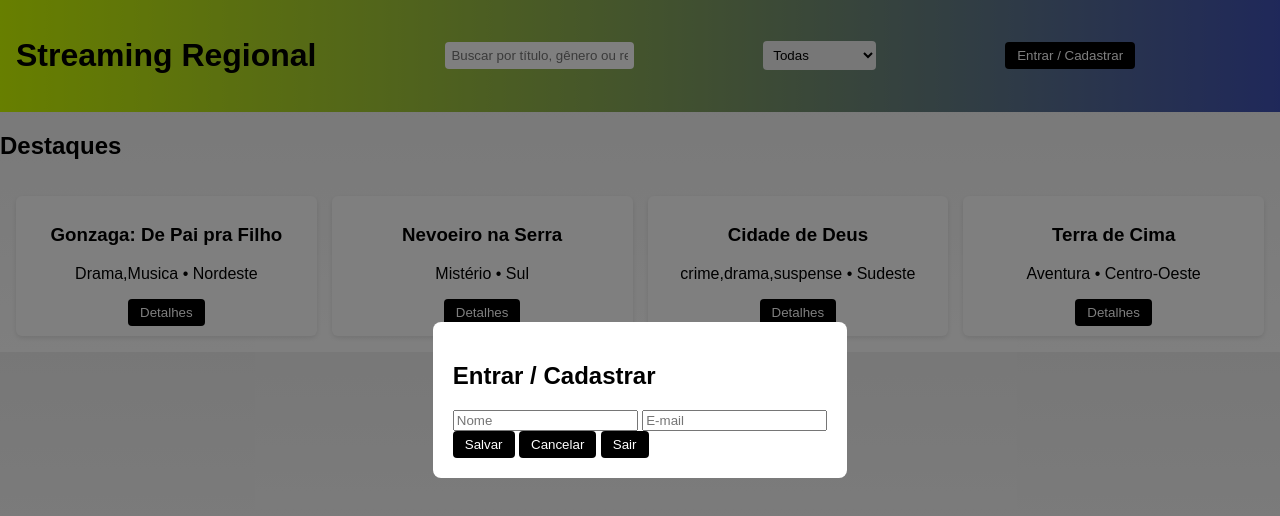
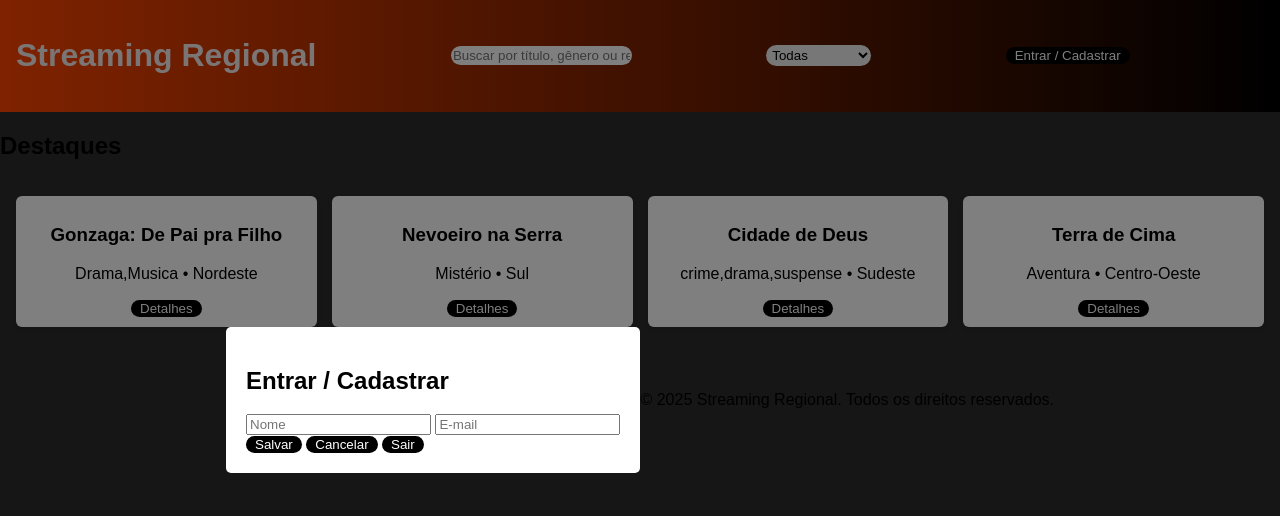
Before and after one commit to guilhermesantospe/APP-Streaming-Regional, a plain HTML site: page index.html in a window 1280 px wide. Both pictures are taken after a click on the button "Entrar / Cadastrar". Drawn offline with Linux system fonts and the light colour scheme.

Commit message:
Atualização do site com footer e ajustes visuais

```diff
--- a/app.js
+++ b/app.js
@@ -157,6 +157,5 @@ function renderComments(id) {
 search.oninput = renderMovies;
 regionFilter.onchange = renderMovies;
 document.getElementById("login-btn").onclick = openLogin;
-
 renderMovies();
 updateUserInfo();
--- a/index.html
+++ b/index.html
@@ -73,6 +73,9 @@
       <button id="exit-login">Sair</button>
     </div>
   </div>
+  <footer>
+    <p>&copy; 2025 Streaming Regional. Todos os direitos reservados.</p>
+  </footer>
 
   <script src="app.js"></script>
 </body>
--- a/style.css
+++ b/style.css
@@ -1,14 +1,16 @@
 
 body {
   font-family: Arial, sans-serif;
-  background: linear-gradient(to bottom, #f0f0f0, #fff);
+  background: #2c2c2c;
+  color: black;
   margin: 0;
   padding: 0;
+  min-height: 100vh
 }
 
 header {
-  background: linear-gradient(to right, #d0ff00, #3f51b5);
-  color: rgb(0, 0, 0);
+  background: linear-gradient(to right, #ff4500, black);
+  color: rgb(245, 237, 237);
   padding: 1rem;
   display: flex;
   flex-wrap: wrap;
@@ -18,8 +20,8 @@ header {
 }
 
 header input, header select {
-  padding: 6px;
-  border-radius: 4px;
+  padding: 2px;
+  border-radius:100px;
   border: none;
 }
 
@@ -27,11 +29,11 @@ button {
   background: #000000;
   color: white;
   border: none;
-  border-radius: 4px;
-  padding: 6px 12px;
+  border-radius: 15px;
+  padding: 1px 9px;
   cursor: pointer;
 }
-button:hover { background: #687adf; }
+button:hover { background: #f12121; }
 
 .grid {
   display: grid;
@@ -63,7 +65,7 @@ button:hover { background: #687adf; }
 .modal-content {
   background: white;
   padding: 20px;
-  border-radius: 8px;
+  border-radius: 5px;
 }
 
 .video-player {
@@ -74,5 +76,5 @@ button:hover { background: #687adf; }
   display: flex;
   align-items: center;
   justify-content: center;
-  margin: 10px 0;
+  margin: 2px 0;
 }
```
